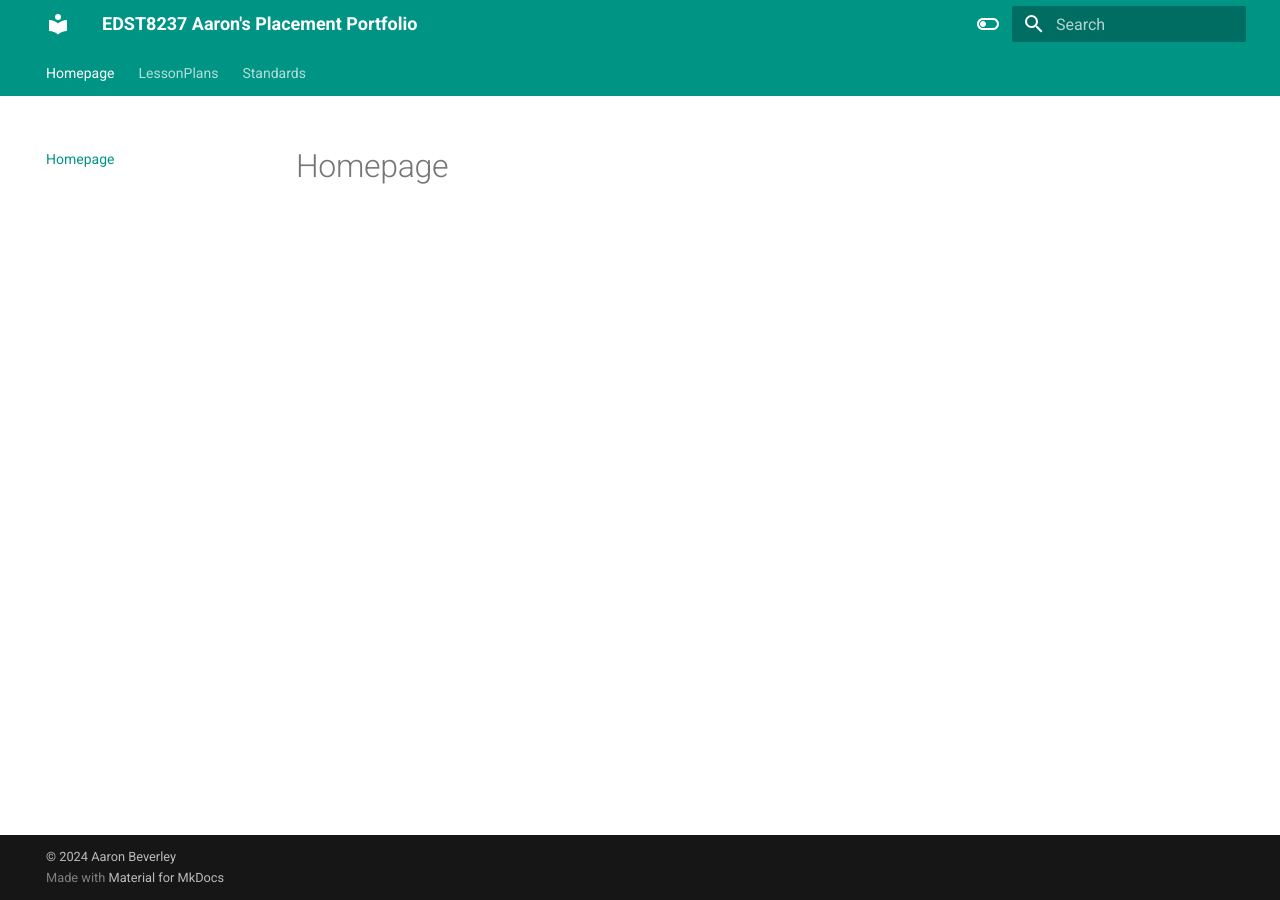
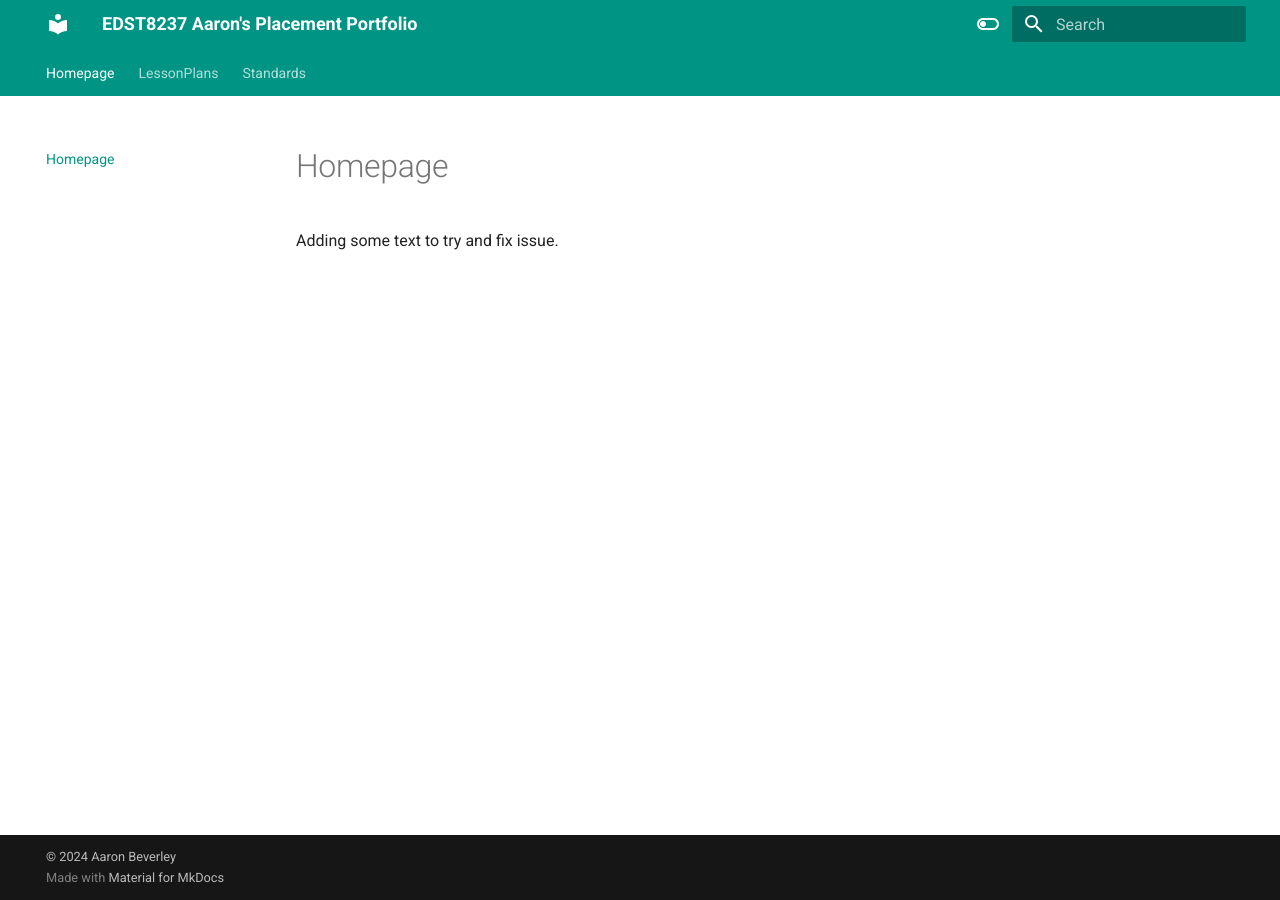
Before and after one commit to aaron-beverley-mq/edst8237-placement, an MkDocs documentation site: the page built from docs/index.md, in a window 1280 px wide. Built offline with MkDocs 1.6.1 and Material for MkDocs 9.7.7, drawn with Linux system fonts in a browser that asks for light colours.

Commit message:
test change

```diff
--- a/docs/index.md
+++ b/docs/index.md
@@ -1 +1,3 @@
 # Homepage
+
+Adding some text to try and fix issue.
```
